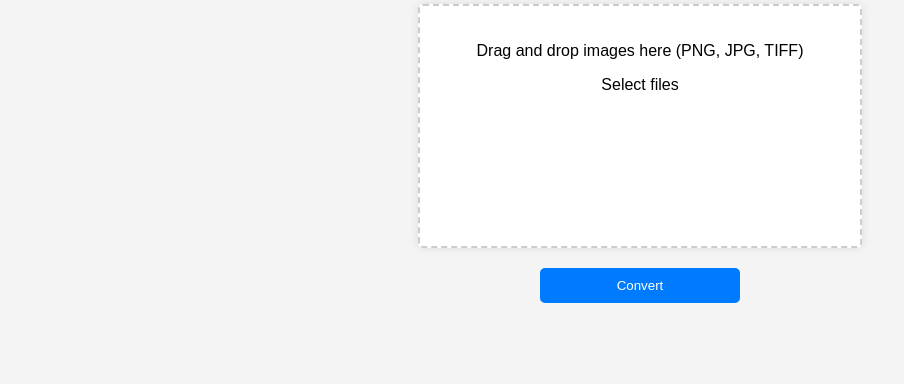
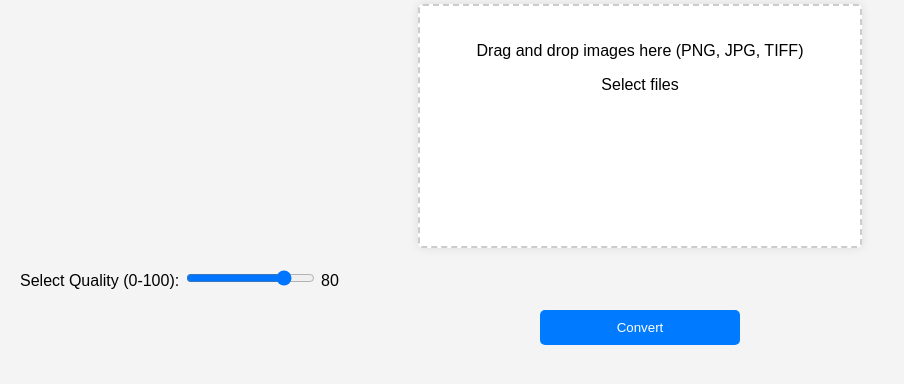
Before and after one commit to MilenkovanLier/convert, a Flask app: page / in a window 1280 px wide. Shown: the part 96-480 px from the top of the page, without its empty margins (0-904 px from the left). Run offline with Flask 3, Linux system fonts and the light colour scheme.

Commit message:
added quality slider & auto delete after download

```diff
--- a/app.py
+++ b/app.py
@@ -1,7 +1,7 @@
 from flask import Flask, request, render_template, send_file
 import os
-from convert import convert_images_to_webp  # Ensure the name is updated
-
+import shutil  # Import shutil at the beginning
+from convert import convert_images_to_webp
 
 app = Flask(__name__)
 app.config['UPLOAD_FOLDER'] = 'PNG'
@@ -9,11 +9,9 @@ app.config['CONVERTED_FOLDER'] = 'WEBP'
 os.makedirs(app.config['UPLOAD_FOLDER'], exist_ok=True)
 os.makedirs(app.config['CONVERTED_FOLDER'], exist_ok=True)
 
-
 @app.route('/')
 def index():
     return render_template('index.html')
-
 
 @app.route('/upload', methods=['POST'])
 def upload_files():
@@ -21,29 +19,32 @@ def upload_files():
         return "No file part", 400
 
     files = request.files.getlist('files[]')
-    converted_count = 0  # Initialize counter for converted images
+    quality = int(request.form.get('quality', 80))
+    converted_count = 0
 
     for file in files:
         if file and file.filename.endswith(('.png', '.tiff', '.tif', '.jpg', '.jpeg')):
             file_path = os.path.join(app.config['UPLOAD_FOLDER'], file.filename)
             file.save(file_path)
 
-    # Call your conversion function here
-    converted_count = convert_images_to_webp(app.config['UPLOAD_FOLDER'], app.config['CONVERTED_FOLDER'])
+    converted_count = convert_images_to_webp(app.config['UPLOAD_FOLDER'], app.config['CONVERTED_FOLDER'], quality)
 
-    # Create download link
     download_link = '/download'
     return {'download_link': download_link, 'converted_count': converted_count}, 200
 
-
 @app.route('/download')
 def download_files():
-    # Create a zip file of all converted files for download
     zip_file_path = 'converted_files.zip'
-    import shutil
 
     # Create a zip file from the converted folder
     shutil.make_archive('converted_files', 'zip', app.config['CONVERTED_FOLDER'])
+
+    # Now delete all files in both the PNG and WEBP folders
+    for folder in [app.config['UPLOAD_FOLDER'], app.config['CONVERTED_FOLDER']]:
+        for filename in os.listdir(folder):
+            file_path = os.path.join(folder, filename)
+            if os.path.isfile(file_path):  # Ensure it's a file before deleting
+                os.remove(file_path)
 
     return send_file(zip_file_path, as_attachment=True)
 
--- a/static/script.js
+++ b/static/script.js
@@ -1,7 +1,13 @@
+const dropArea = document.getElementById('drop-area');
+const fileListElement = document.getElementById('fileList');
+const filesToConvert = [];
+const qualityControl = document.getElementById('quality');
+const qualityValueDisplay = document.getElementById('qualityValue');
 
-const dropArea = document.getElementById('drop-area');
-const fileListElement = document.getElementById('fileList'); // Correct reference to fileList
-const filesToConvert = []; // Array to hold the files to be converted
+// Update displayed quality value when slider changes
+qualityControl.addEventListener('input', () => {
+    qualityValueDisplay.textContent = qualityControl.value;
+});
 
 // Prevent default behavior (Prevent file from being opened)
 ['dragenter', 'dragover', 'dragleave', 'drop'].forEach(eventName => {
@@ -9,11 +15,8 @@ const filesToConvert = []; // Array to hold the files to be converted
     document.body.addEventListener(eventName, preventDefaults, false);
 });
 
-// Highlight the drop area when item is dragged over it
 dropArea.addEventListener('dragover', () => dropArea.classList.add('hover'));
 dropArea.addEventListener('dragleave', () => dropArea.classList.remove('hover'));
-
-// Handle dropped files
 dropArea.addEventListener('drop', handleDrop, false);
 
 function preventDefaults(e) {
@@ -32,28 +35,21 @@ function handleFiles(files) {
         filesToConvert.push(files[i]);
         const listItem = document.createElement('li');
 
-        // Create file name text
         const fileName = document.createElement('span');
         fileName.textContent = files[i].name;
 
-        // Create delete button
         const deleteBtn = document.createElement('button');
         deleteBtn.textContent = 'Delete';
         deleteBtn.className = 'delete-btn';
         deleteBtn.addEventListener('click', () => {
-            // Remove file from the filesToConvert array
             filesToConvert.splice(i, 1);
-            // Remove the list item from the DOM
             listItem.remove();
-            alert(`File ${files[i].name} has been removed.`);
         });
 
         listItem.appendChild(fileName);
         listItem.appendChild(deleteBtn);
         fileListElement.appendChild(listItem);
     }
-
-    alert(`${filesToConvert.length} files added. Press 'Convert' to process them.`);
 }
 
 document.getElementById('convertBtn').addEventListener('click', () => {
@@ -67,9 +63,8 @@ document.getElementById('convertBtn').addEventListener('click', () => {
         formData.append('files[]', filesToConvert[i]);
     }
 
-    // Disable convert button while processing
-    document.getElementById('convertBtn').disabled = true;
-    document.getElementById('convertBtn').textContent = 'Converting...';
+    // Add the selected quality to the form data
+    formData.append('quality', qualityControl.value);
 
     fetch('/upload', {
         method: 'POST',
@@ -88,10 +83,6 @@ document.getElementById('convertBtn').addEventListener('click', () => {
     .catch(err => {
         console.error(err);
         alert("Error converting files.");
-    })
-    .finally(() => {
-        document.getElementById('convertBtn').disabled = false;
-        document.getElementById('convertBtn').textContent = 'Convert';
     });
 });
 
--- a/templates/index.html
+++ b/templates/index.html
@@ -13,10 +13,19 @@
         <input type="file" id="fileElem" multiple accept=".png,.jpg,.jpeg,.tiff,.tif" style="display:none;">
         <label for="fileElem" style="cursor: pointer;">Select files</label>
     </div>
-    <div class="container_list">
-        <ul id="fileList"></ul> <!-- List for displaying added files -->
-        <button id="convertBtn">Convert</button>
+
+    <ul id="fileList"></ul> <!-- List for displaying added files -->
+
+    <!-- Quality control slider -->
+    <div id="quality-control">
+        <label for="quality">Select Quality (0-100):</label>
+        <input type="range" id="quality" name="quality" min="1" max="100" value="80">
+        <span id="qualityValue">80</span>
     </div>
+
+
+    <button id="convertBtn">Convert</button>
+
 
     <div id="downloadBtn">
         <p>Files converted successfully!</p>
```
Also changed, not shown: convert.py (+6 -13 lines), PNG/1.jpg (deleted), PNG/Lennaert Drost.jpg (deleted), PNG/Niels de Wit.jpg (deleted), PNG/Training.jpg (deleted), WEBP/1.webp (deleted), WEBP/Lennaert Drost.webp (deleted), WEBP/Niels de Wit.webp (deleted), WEBP/Training.webp (deleted), 4 other files.
